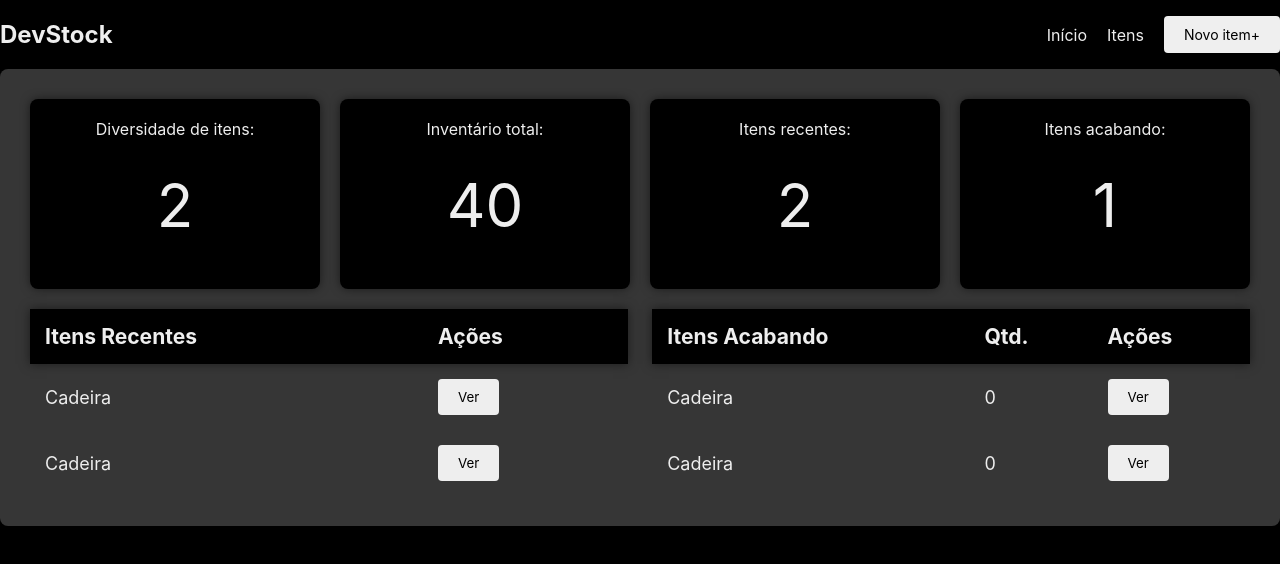
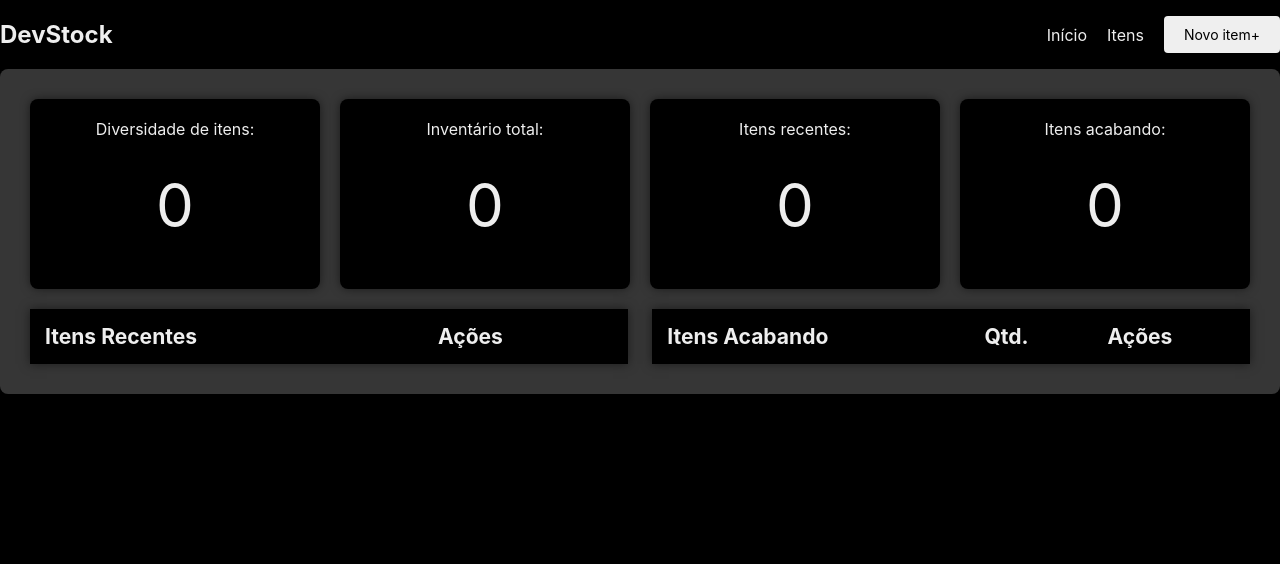
Before and after one commit to KaykyDion/gestor-de-estoques-react, a React (Vite) app: page / in a window 1280 px wide. Shown: the top 564 px of the page. Built offline with nearby package versions, Linux system fonts and the light colour scheme.

Commit message:
adicionando dinâmica nos elementos da página home

```diff
--- a/src/components/Button/index.jsx
+++ b/src/components/Button/index.jsx
@@ -1,6 +1,10 @@
 import { Btn } from "./style";
 
 // eslint-disable-next-line react/prop-types
-export default function Button({ bgColor, text }) {
-  return <Btn style={{ backgroundColor: bgColor }}>{text}</Btn>;
+export default function Button({ bgColor, text, handleClick }) {
+  return (
+    <Btn onClick={handleClick} style={{ backgroundColor: bgColor }}>
+      {text}
+    </Btn>
+  );
 }
--- a/src/components/Input/index.jsx
+++ b/src/components/Input/index.jsx
@@ -1,11 +1,17 @@
 import { InputContainer } from "./styles";
 
 // eslint-disable-next-line react/prop-types
-export default function Input({ labelText, inputType }) {
+export default function Input({ labelText, inputType, value, setValue }) {
   return (
     <InputContainer>
       <label htmlFor={labelText}>{labelText}</label>
-      <input required id={labelText} type={inputType} />
+      <input
+        required
+        id={labelText}
+        type={inputType}
+        value={value}
+        onChange={(e) => setValue(e.target.value)}
+      />
     </InputContainer>
   );
 }
--- a/src/components/Table/styles.js
+++ b/src/components/Table/styles.js
@@ -22,6 +22,16 @@ export const Table = styled.table`
     }
   }
 
+  .buttonContainer {
+    display: flex;
+    flex-wrap: wrap;
+    gap: 10px;
+
+    @media (max-width: 768px) {
+      display: none;
+    }
+  }
+
   @media (max-width: 1024px) {
     width: 100%;
   }
--- /dev/null
+++ b/src/hooks/useStockItems.js
@@ -0,0 +1,52 @@
+import { useState } from "react";
+
+export default function useStockItems() {
+  const [stock, setStock] = useState(() => {
+    const stockItems = localStorage.getItem("stock-items");
+    if (!stockItems) return [];
+
+    const stockArray = JSON.parse(stockItems);
+    return stockArray;
+  });
+
+  function addItem({ id, name, amount, price, category, description }) {
+    const timeInMs = new Date().getTime();
+
+    const item = { id, name, amount, price, category, description, timeInMs };
+    setStock((state) => {
+      const newState = [...state, item];
+      localStorage.setItem("stock-items", JSON.stringify(newState));
+      return newState;
+    });
+  }
+
+  function removeItem(id) {
+    setStock((state) => {
+      const newState = state.filter((item) => item.id !== id);
+      localStorage.setItem("stock-items", JSON.stringify(newState));
+
+      return newState;
+    });
+  }
+
+  function getItemsRunningLow() {
+    const itemsRunningLow = stock.filter((item) => {
+      return item.amount < 10;
+    });
+    return itemsRunningLow;
+  }
+
+  function getRecentItems() {
+    const now = new Date().getTime();
+    const dayInMs = 1000 * 60 * 60 * 24;
+
+    return stock.filter((item) => {
+      const itemTime = item.timeInMs;
+      const distance = Math.floor((now - itemTime) / dayInMs);
+
+      return distance <= 10 ? item : null;
+    });
+  }
+
+  return { stock, addItem, removeItem, getItemsRunningLow, getRecentItems };
+}
--- a/src/pages/Home/index.jsx
+++ b/src/pages/Home/index.jsx
@@ -1,17 +1,31 @@
 import Button from "../../components/Button";
 import ItemInfoBox from "../../components/ItemInfoBox";
 import { Table } from "../../components/Table/styles";
+import useStockItems from "../../hooks/useStockItems";
 import { PageLayout } from "../../styles";
 import { InfoBoxContainer, TableContainer } from "./styles";
 
 export default function Home() {
+  const { stock, getItemsRunningLow, getRecentItems } = useStockItems();
+
   return (
     <PageLayout>
       <InfoBoxContainer>
-        <ItemInfoBox title={"Diversidade de itens:"} amount="2" />
-        <ItemInfoBox title={"Inventário total:"} amount="40" />
-        <ItemInfoBox title={"Itens recentes:"} amount="2" />
-        <ItemInfoBox title={"Itens acabando:"} amount="1" />
+        <ItemInfoBox title={"Diversidade de itens:"} amount={stock.length} />
+        <ItemInfoBox
+          title={"Inventário total:"}
+          amount={stock.reduce((acc, item) => {
+            return acc + +item.amount;
+          }, 0)}
+        />
+        <ItemInfoBox
+          title={"Itens recentes:"}
+          amount={getRecentItems().length}
+        />
+        <ItemInfoBox
+          title={"Itens acabando:"}
+          amount={getItemsRunningLow().length}
+        />
       </InfoBoxContainer>
 
       <TableContainer>
@@ -27,18 +41,16 @@ export default function Home() {
             </tr>
           </thead>
           <tbody>
-            <tr>
-              <td>Cadeira</td>
+            {getRecentItems().map((item) => {
+              return (
+                <tr key={item.id}>
+                  <td>{item.name}</td>
                   <td>
-                <Button text={"Ver"} bgColor={"#eee"} />
+                    <Button text={"Ver"} />
                   </td>
                 </tr>
-            <tr>
-              <td>Cadeira</td>
-              <td>
-                <Button text={"Ver"} bgColor={"#eee"} />
-              </td>
-            </tr>
+              );
+            })}
           </tbody>
         </Table>
 
@@ -57,20 +69,17 @@ export default function Home() {
             </tr>
           </thead>
           <tbody>
-            <tr>
-              <td>Cadeira</td>
-              <td>0</td>
+            {getItemsRunningLow().map((item) => {
+              return (
+                <tr key={item.id}>
+                  <td>{item.name}</td>
+                  <td>{item.amount}</td>
                   <td>
-                <Button text={"Ver"} bgColor={"#eee"} />
+                    <Button text={"Ver"} />
                   </td>
                 </tr>
-            <tr>
-              <td>Cadeira</td>
-              <td>0</td>
-              <td>
-                <Button text={"Ver"} bgColor={"#eee"} />
-              </td>
-            </tr>
+              );
+            })}
           </tbody>
         </Table>
       </TableContainer>
--- a/src/pages/ItensList/index.jsx
+++ b/src/pages/ItensList/index.jsx
@@ -1,7 +1,11 @@
+import Button from "../../components/Button";
 import { Table } from "../../components/Table/styles";
+import useStockItems from "../../hooks/useStockItems";
 import { PageLayout } from "../../styles";
 
 export default function ItensList() {
+  const { stock, removeItem } = useStockItems();
+
   return (
     <PageLayout>
       <h1>Stock</h1>
@@ -15,6 +19,27 @@ export default function ItensList() {
             <th>Ações</th>
           </tr>
         </thead>
+        <tbody>
+          {stock.map(({ id, name, amount, category }) => {
+            return (
+              <tr key={id}>
+                <td>{id}</td>
+                <td>{name}</td>
+                <td>{amount}</td>
+                <td>{category}</td>
+                <td className="buttonContainer">
+                  <Button text={"Ver"} />
+                  <Button text={"Atualizar"} bgColor={"#5BA7FD"} />
+                  <Button
+                    handleClick={() => removeItem(id)}
+                    text={"Excluir"}
+                    bgColor={"#FF5258"}
+                  />
+                </td>
+              </tr>
+            );
+          })}
+        </tbody>
       </Table>
     </PageLayout>
   );
--- a/src/pages/NewItemPage/index.jsx
+++ b/src/pages/NewItemPage/index.jsx
@@ -1,20 +1,69 @@
+import { useState } from "react";
 import Button from "../../components/Button";
 import Input from "../../components/Input";
+import useStockItems from "../../hooks/useStockItems";
 import { PageLayout } from "../../styles";
 import { Form } from "./styles";
 
 export default function NewItemPage() {
+  const { addItem } = useStockItems();
+  const [name, setName] = useState("");
+  const [amount, setAmount] = useState("");
+  const [price, setPrice] = useState("");
+  const [category, setCategory] = useState("não definida");
+  const [description, setDescription] = useState("");
+
+  function generateId() {
+    const characters =
+      "abcdefghijklmnopqrstuvwxyzABCDEFGHIJKLMNOPQRSTUVWXYZ01234";
+
+    let randomId = "";
+
+    for (let i = 0; i < 6; i++) {
+      const randomNum = Math.floor(Math.random() * characters.length) + 1;
+      randomId += characters[randomNum];
+    }
+
+    return randomId;
+  }
+
+  function handleSubmit(ev) {
+    ev.preventDefault();
+    const id = generateId();
+    addItem({ id, name, amount, price, category, description });
+  }
+
   return (
     <PageLayout>
-      <Form action="">
+      <Form onSubmit={handleSubmit}>
         <div className="inputsContainer">
-          <Input labelText={"Nome:"} inputType={"text"} />
-          <Input labelText={"Quantidade:"} inputType={"number"} />
-          <Input labelText={"Preço:"} inputType={"number"} />
+          <Input
+            labelText={"Nome:"}
+            inputType={"text"}
+            value={name}
+            setValue={setName}
+          />
+          <Input
+            labelText={"Quantidade:"}
+            inputType={"number"}
+            value={amount}
+            setValue={setAmount}
+          />
+          <Input
+            labelText={"Preço:"}
+            inputType={"number"}
+            value={price}
+            setValue={setPrice}
+          />
           <div>
             <label htmlFor="categories">Categoria:</label>
-            <select required id="categories" defaultValue="default">
-              <option disabled value="default">
+            <select
+              required
+              id="categories"
+              defaultValue={category}
+              onChange={(e) => setCategory(e.target.value)}
+            >
+              <option disabled value="não definida">
                 Selecione uma categoria...
               </option>
               <option value="Livros">Livros</option>
@@ -25,7 +74,14 @@ export default function NewItemPage() {
 
         <div className="textAreaContainer">
           <label htmlFor="description">Descrição:</label>
-          <textarea required name="description" id="" rows="10"></textarea>
+          <textarea
+            required
+            name="description"
+            id=""
+            rows="10"
+            value={description}
+            onChange={(e) => setDescription(e.target.value)}
+          ></textarea>
         </div>
         <Button text="Salvar" bgColor="#5BA7FD" />
       </Form>
```
Also changed, not shown: src/components/TabNav/index.jsx (deleted, +0 -13 lines), src/components/TabNav/styles.js (deleted, +0 -17 lines), src/pages/ItensList/styles.js (deleted, +0 -17 lines). Lines whose indentation alone changed are shown as unchanged.
